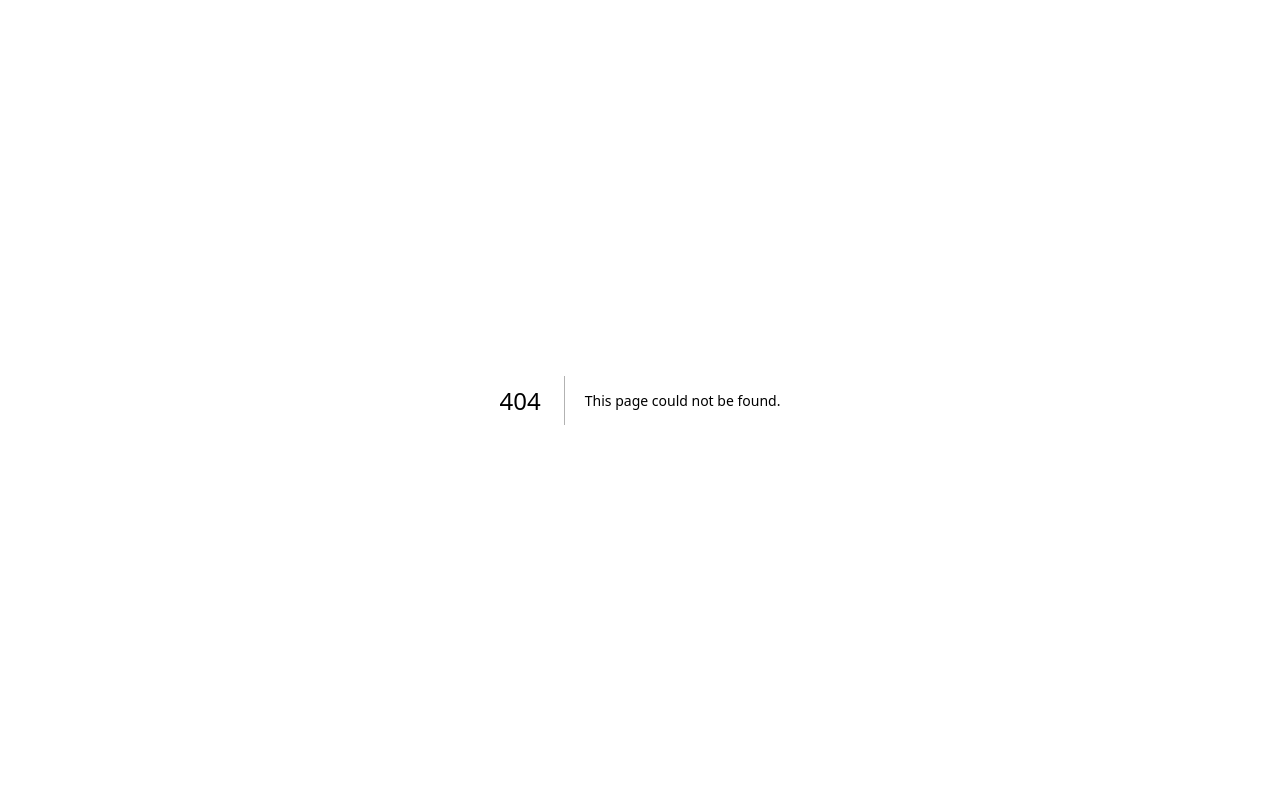
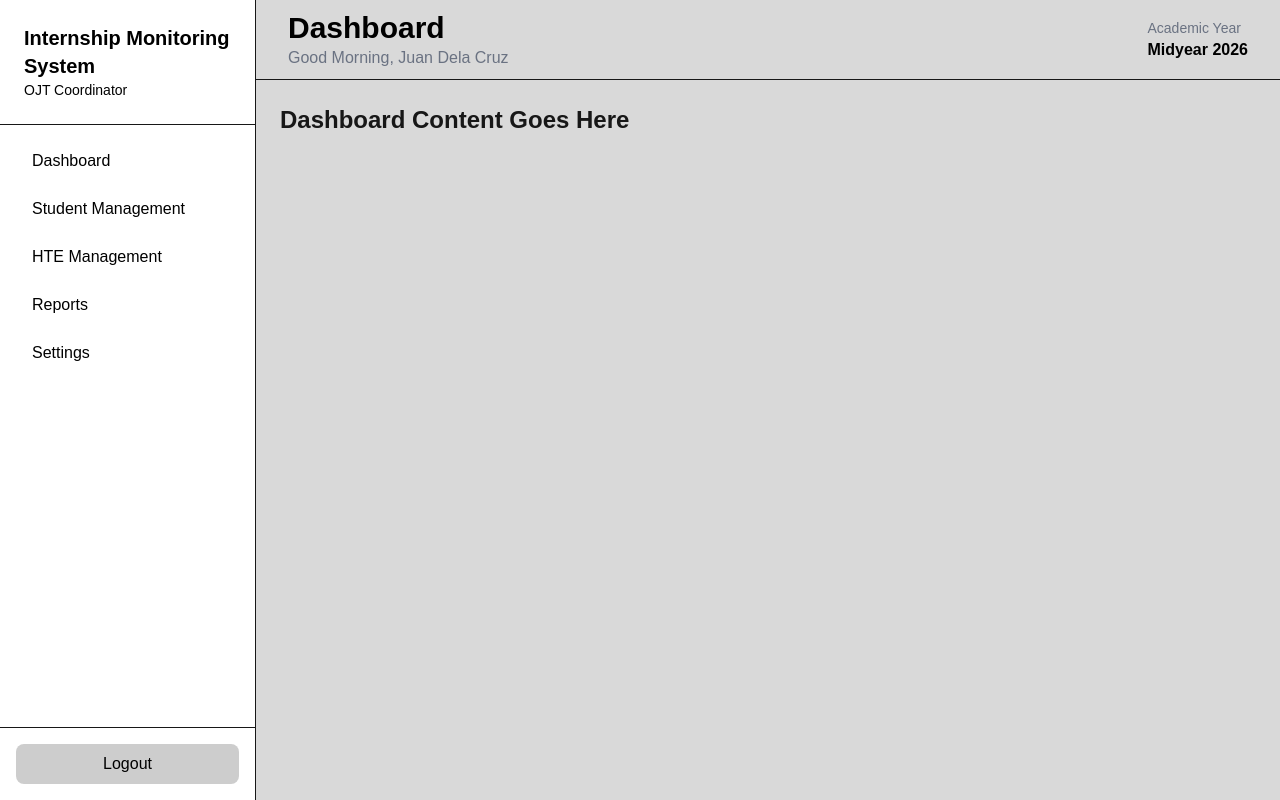
Before and after one commit to TheMan69-hue/internship-monitoring-system, a Next.js app in the folder internship-monitoring-system/: page /coordinator/dashboard in a window 1280 px wide. Before the commit this address had no page. Built offline with nearby package versions, Linux system fonts and the light colour scheme.

Commit message:
new files

```diff
--- /dev/null
+++ b/internship-monitoring-system/app/coordinator/dashboard/page.tsx
@@ -0,0 +1,11 @@
+import DashboardLayout from "@/components/layout/DashboardLayout";
+
+export default function CoordinatorDashboard() {
+  return (
+    <DashboardLayout>
+      <div className="text-2xl font-bold">
+        Dashboard Content Goes Here
+      </div>
+    </DashboardLayout>
+  );
+}
--- /dev/null
+++ b/internship-monitoring-system/components/header/Header.tsx
@@ -0,0 +1,32 @@
+export default function Header() {
+  return (
+    <header className="bg-[#D9D9D9] border-b h-20 flex items-center justify-between px-8">
+
+      <div>
+
+        <h1 className="text-3xl font-bold text-[#000000]">
+          Dashboard
+        </h1>
+
+        <p className="text-gray-500 text-[#000000]">
+          Good Morning,
+          Juan Dela Cruz
+        </p>
+
+      </div>
+
+      <div>
+
+        <p className="text-sm text-gray-500">
+          Academic Year
+        </p>
+
+        <h2 className="font-semibold text-[#000000]">
+          Midyear 2026
+        </h2>
+
+      </div>
+
+    </header>
+  );
+}
--- /dev/null
+++ b/internship-monitoring-system/components/layout/DashboardLayout.tsx
@@ -0,0 +1,28 @@
+import Sidebar from "../sidebar/Sidebar";
+import Header from "../header/Header";
+
+type DashboardLayoutProps = {
+  children: React.ReactNode;
+};
+
+export default function DashboardLayout({
+  children,
+}: DashboardLayoutProps) {
+  return (
+    <div className="flex h-screen bg-[#D9D9D9]">
+
+      <Sidebar />
+
+      <div className="flex flex-col flex-1">
+
+        <Header />
+
+        <main className="flex-1 p-6 overflow-auto">
+          {children}
+        </main>
+
+      </div>
+
+    </div>
+  );
+}
--- /dev/null
+++ b/internship-monitoring-system/components/sidebar/Sidebar.tsx
@@ -0,0 +1,61 @@
+export default function Sidebar() {
+  return (
+    <aside className="w-64 bg-white border-r h-screen flex flex-col">
+      {/* Logo */}
+      <div className="p-6 border-b">
+        <h1 className="text-xl font-bold text-[#000000]">
+          Internship Monitoring System
+        </h1>
+
+        <p className="text-sm text-[#000000] ">
+          OJT Coordinator
+        </p>
+      </div>
+
+      {/* Navigation */}
+      <nav className="flex-1 p-4">
+
+        <ul className="space-y-2">
+
+          <li>
+            <button className="w-full rounded-lg px-4 py-2 text-left text-[#000000] hover:bg-[#D9D9D9]">
+              Dashboard
+            </button>
+          </li>
+
+          <li>
+            <button className="w-full rounded-lg px-4 py-2 text-left text-[#000000] hover:bg-[#D9D9D9]">
+              Student Management
+            </button>
+          </li>
+
+          <li>
+            <button className="w-full rounded-lg px-4 py-2 text-left text-[#000000] hover:bg-[#D9D9D9]">
+              HTE Management
+            </button>
+          </li>
+
+          <li>
+            <button className="w-full rounded-lg px-4 py-2 text-left text-[#000000] hover:bg-[#D9D9D9]">
+              Reports
+            </button>
+          </li>
+
+          <li>
+            <button className="w-full rounded-lg px-4 py-2 text-left text-[#000000] hover:bg-[#D9D9D9]">
+              Settings
+            </button>
+          </li>
+
+        </ul>
+      </nav>
+
+      {/* Logout */}
+      <div className="p-4 border-t rounded-b-lg">
+        <button className="w-full rounded-lg bg-[#CDCDCD] text-[#000000] py-2 hover:bg-[#696969]">
+          Logout
+        </button>
+      </div>
+    </aside>
+  );
+}
```
